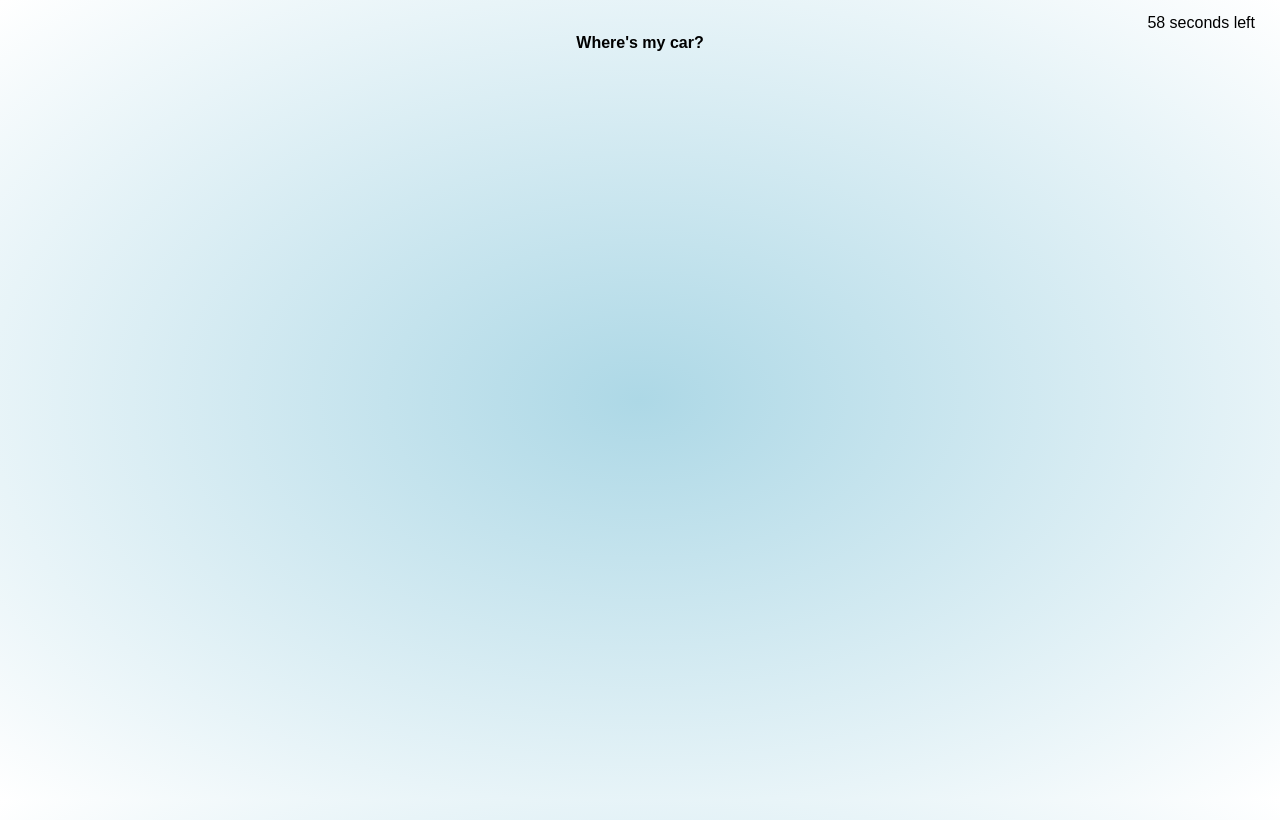
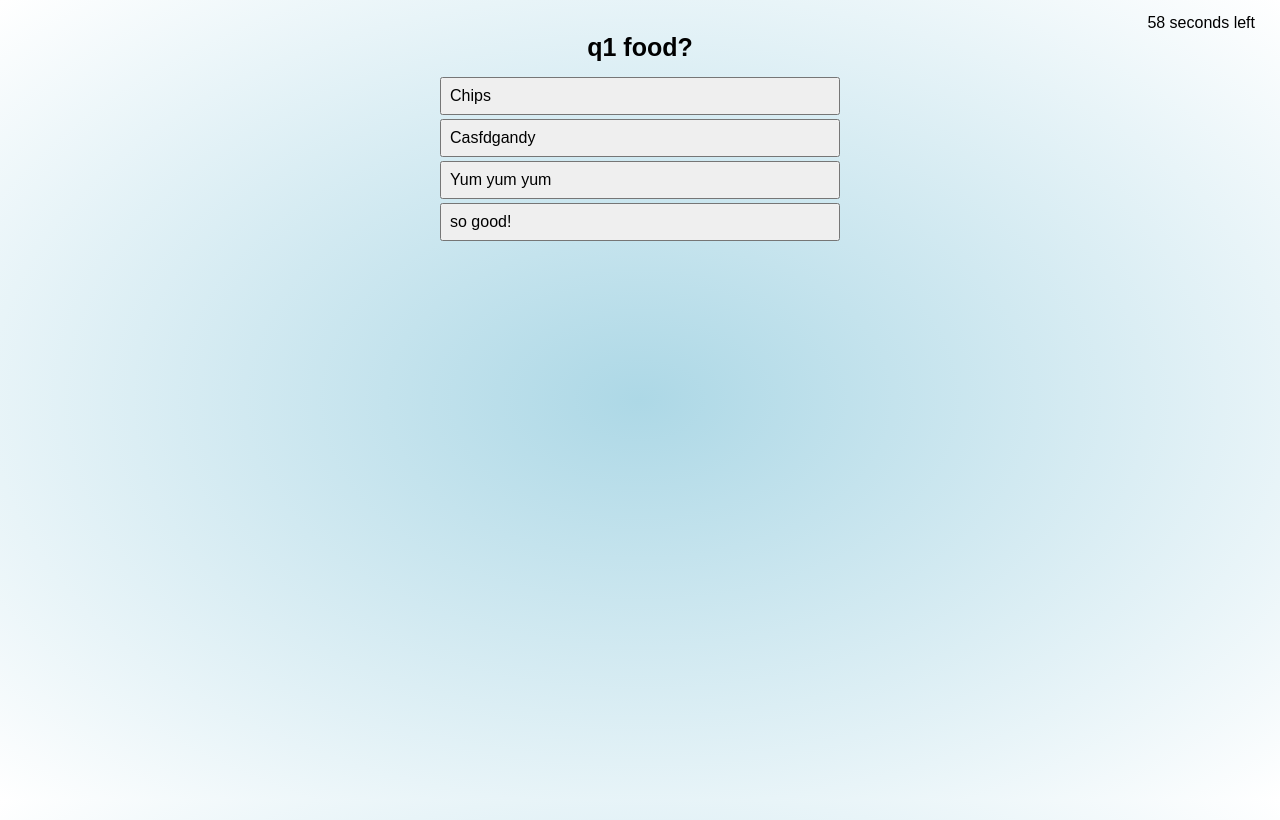
Before and after one commit to briancampbell003/module-4-coding-quiz, a plain HTML site: page index.html in a window 1280 px wide. Both pictures are taken after a click on the button "Start Quiz". Drawn offline with Linux system fonts and the light colour scheme.

Commit message:
Unsuccessful attempts to iterate question generator

```diff
--- a/assets/script.js
+++ b/assets/script.js
@@ -1,16 +1,79 @@
+const qArray = ["q1 food?",
+    "q2",
+    "q3",
+    "q4",
+    "q5",
+    "etc"];
+const choiceArray = [
+    q1arr = ["Chips", "Casfdgandy", "Yum yum yum", "so good!"],
+    q2arr = ["Chasdgps", "Candy", "Yumadfsg yum yum", "sasfdgo good!"],
+    q3arr = ["Chgasips", "Canadfgdy", "Yumagfs yum yum", "sadfgo good!"],
+    q4arr = ["Chips", "Candasdgfy", "Yum yadfhgum yum", "sasfgo good!"],
+    q5arr = ["Chdfgahfps", "Candy", "Yum yum yum", "so good!"],
+    q6arr = ["Chips", "Candy", "Yum yum yuafdsgm", "so good!"],
+    q7arr = ["Chipasdfgs", "Candy", "Yum yum yum", "so good!"],
+    q8arr = ["Chips", "Candy", "Yum yumasfdg yum", "so good!"],
+    q9arr = ["Chips", "Candy", "Yum yum yum", "so good!"],
+    q10arr = ["Chips", "Candy", "Yum yum yum", "so good!"],
+]
+const rightAnswers = [ qArray[1], qArray[3], qArray[5], choiceArray[0][2]];
+// HOPEFULLY NOT NECESSARY -> const wrongAnswers = [];
 
-// START BUTTON + TIMER
+
+// START BUTTON + TIMER + Question page index
 var startBtn = document.getElementById("startBtn");
-
 var timeEl = document.getElementById("timediv");
 var secondsLeft = 60;
+var i = 0;
 
 startBtn.addEventListener("click", function startQuiz() {
     document.querySelector(".landing").hidden = true;
+    generateQuestions();
+    startTimer();
+})
 
-    var question1 = document.querySelector(".question");
-    question1.textContent = "Where's my car?";
 
+
+// Generate questions
+function generateQuestions() {
+
+    var question = document.querySelector(".question");
+    question.textContent = qArray[i];
+
+// Generate listed answer buttons using const arrays
+    var listEl = document.querySelector(".choices");
+
+    for (let x = 0; x < choiceArray[i].length; x++) {
+        var liEl = document.createElement("li");
+        listEl.appendChild(liEl);
+        var buttonEl = document.createElement("button");
+        liEl.appendChild(buttonEl);
+
+        buttonEl.textContent = choiceArray[i][x];
+        // buttonEl.addEventListener("click", NextQuestion());
+    }
+
+}
+
+// function NextQuestion(){
+//     var question = document.querySelector(".question");
+//     question.textContent = qArray[i];
+//     i++;
+//     generateQuestions();
+// }
+
+
+
+
+    // buttonEl.addEventListener("click", function(){
+    //     i++;
+    //     generateQuestions();
+    //     })
+
+
+
+console.log(i);
+function startTimer() {
     var timerInterval = setInterval(function() {
     secondsLeft--;
     timeEl.innerHTML = secondsLeft + " seconds left";
@@ -25,4 +88,4 @@ startBtn.addEventListener("click", function startQuiz() {
     //   gameOver();
     // }
     }, 1000);
-});
+};
--- a/assets/style.css
+++ b/assets/style.css
@@ -20,21 +20,13 @@ main {
 }
 
 /* LANDING: TITLE FONT, INSTRUCTIONS FONT */
-main h1 {
+.landing h1 {
     font-size: 30px;
     font-weight: bolder;
 }
-main h4 {
-    margin-top: 25px;
+.landing h4 {
+    margin-top: 22px;
     font-size: 18px;
-}
-/* QUESTIONS: QUESTION FONT, CHOICES FONT */
-main h3 {
-    font-size: 22px;
-    font-weight: bold;
-}
-main p {
-    font-size: 15px;
 }
 
 
@@ -48,11 +40,23 @@ main p {
     font-size: 20px;
     text-align: center;
     padding: 10px;
-    /* border: black 2px; */
     border-radius: 5px;
-    transition-duration: 0.5s;
+    transition-duration: 0.3s;
 }
+
 #startBtn:hover {
     background-color: rgb(78, 175, 255);
     box-shadow: 6px 6px 12px black;
 }
+
+.question {
+    font-size: 25px;
+    margin-bottom: 15px;
+}
+
+.choices li button {
+    padding: 8px;
+    margin: 2px;
+    width: 400px;
+    text-align: left;
+}
--- a/index.html
+++ b/index.html
@@ -28,13 +28,9 @@
 
         <section>
             <h2 class="question"></h2>
-            <p class="choices">
-                <ul>
-                    <li>
+            <ul class="choices">
 
-                    </li>
-                </ul>
-            </p>
+            </ul>
         </section>
     </main>
 
```
